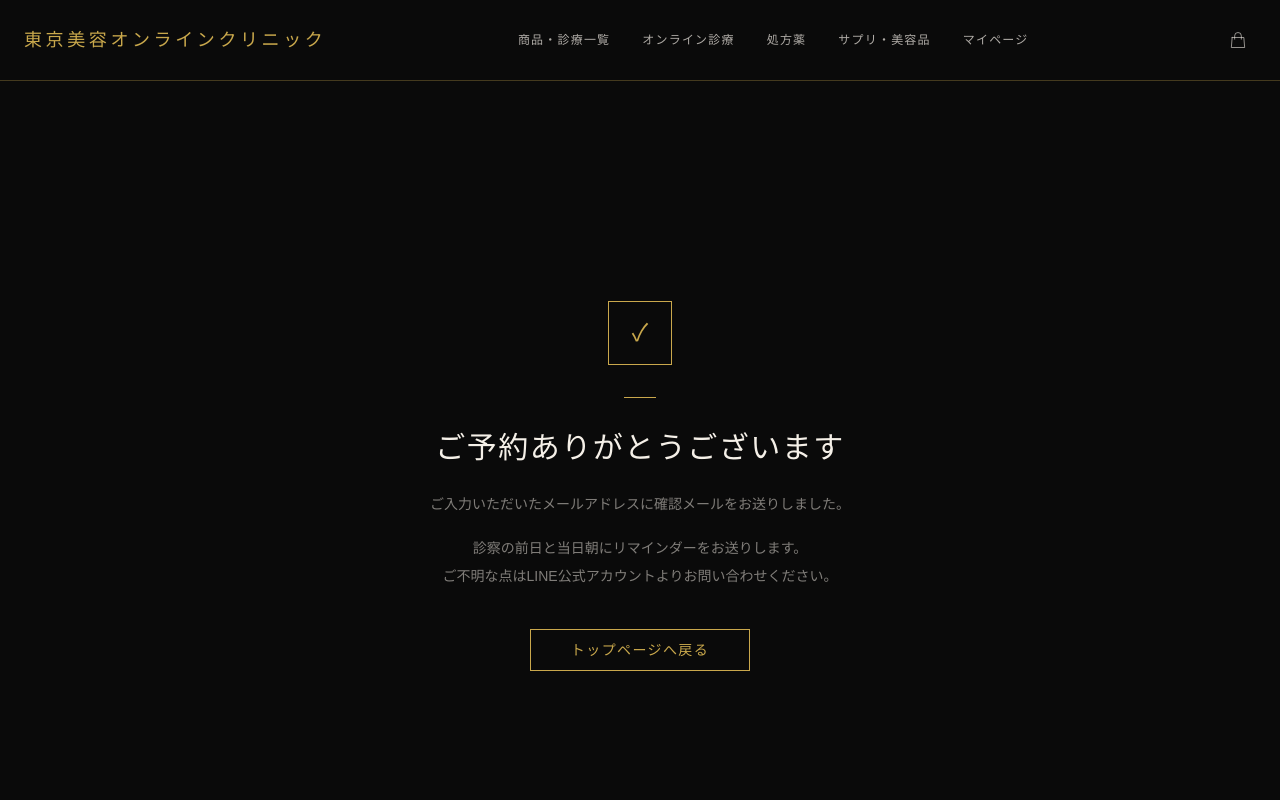
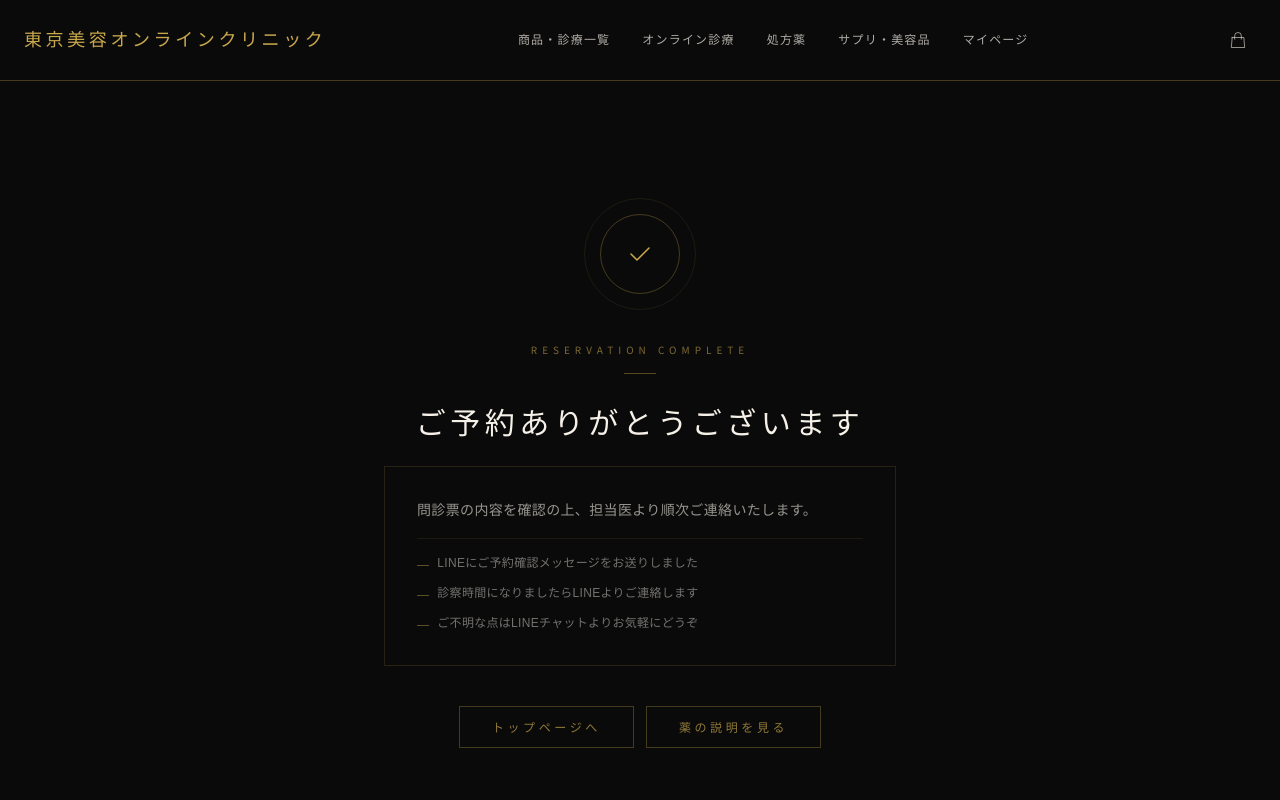
Before and after one commit to fumito2025-source/tokyo-beauty-online-clinic, a Next.js app: page /reservation/complete in a window 1280 px wide. Shown: the top 800 px of the page. Built offline with nearby package versions, Linux system fonts and the light colour scheme.

Commit message:
Add reservation complete page

```diff
--- a/src/app/reservation/complete/page.tsx
+++ b/src/app/reservation/complete/page.tsx
@@ -2,26 +2,60 @@ import Link from "next/link"
 
 export default function ReservationCompletePage() {
   return (
-    <div className="min-h-screen bg-clinic-black flex items-center justify-center py-20">
-      <div className="max-w-xl mx-auto px-4 text-center">
-        <div className="w-16 h-16 border border-clinic-gold flex items-center justify-center mx-auto mb-8">
-          <span className="text-clinic-gold text-2xl">✓</span>
+    <main className="min-h-screen bg-clinic-black flex items-center justify-center px-6">
+      <div className="max-w-lg w-full text-center">
+
+        {/* チェックマーク */}
+        <div className="relative mb-12">
+          <div className="w-20 h-20 border border-clinic-gold/30 rounded-full flex items-center justify-center mx-auto">
+            <svg viewBox="0 0 32 32" fill="none" className="w-8 h-8">
+              <path d="M7 16l6 6 12-12" stroke="#C9A84C" strokeWidth="1.5" strokeLinecap="round" strokeLinejoin="round"/>
+            </svg>
+          </div>
+          <div className="absolute top-1/2 left-1/2 -translate-x-1/2 -translate-y-1/2 w-28 h-28 border border-clinic-gold/10 rounded-full" />
         </div>
-        <div className="w-8 h-px bg-clinic-gold mx-auto mb-8" />
-        <h1 className="font-serif text-3xl text-clinic-offwhite tracking-wider mb-6">
+
+        <p className="text-[10px] tracking-[0.5em] text-clinic-gold/60 mb-4 font-sans">RESERVATION COMPLETE</p>
+        <div className="w-8 h-px bg-clinic-gold/40 mx-auto mb-8" />
+        <h1 className="font-serif font-light text-2xl md:text-3xl tracking-[0.15em] text-clinic-offwhite mb-6">
           ご予約ありがとうございます
         </h1>
-        <p className="text-clinic-offwhite/50 text-sm leading-loose mb-4">
-          ご入力いただいたメールアドレスに確認メールをお送りしました。
-        </p>
-        <p className="text-clinic-offwhite/50 text-sm leading-loose mb-12">
-          診察の前日と当日朝にリマインダーをお送りします。<br />
-          ご不明な点はLINE公式アカウントよりお問い合わせください。
-        </p>
-        <Link href="/" className="border border-clinic-gold text-clinic-gold px-10 py-3 text-sm tracking-widest font-serif hover:bg-clinic-gold hover:text-clinic-black transition-all">
-          トップページへ戻る
-        </Link>
+
+        <div className="border border-clinic-gold/15 p-8 mb-10 text-left space-y-4">
+          <p className="text-sm text-clinic-offwhite/60 leading-relaxed tracking-wide">
+            問診票の内容を確認の上、担当医より順次ご連絡いたします。
+          </p>
+          <div className="w-full h-px bg-clinic-gold/10" />
+          <div className="space-y-3">
+            {[
+              "LINEにご予約確認メッセージをお送りしました",
+              "診察時間になりましたらLINEよりご連絡します",
+              "ご不明な点はLINEチャットよりお気軽にどうぞ",
+            ].map((text) => (
+              <p key={text} className="text-xs text-clinic-offwhite/45 tracking-wide flex items-start gap-2">
+                <span className="text-clinic-gold/50 mt-0.5 flex-shrink-0">—</span>
+                {text}
+              </p>
+            ))}
+          </div>
+        </div>
+
+        <div className="flex flex-col sm:flex-row gap-3 justify-center">
+          <Link
+            href="/"
+            className="inline-flex items-center justify-center border border-clinic-gold/30 text-clinic-gold/70 hover:border-clinic-gold hover:text-clinic-gold px-8 py-3 text-xs tracking-[0.3em] font-sans transition-colors"
+          >
+            トップページへ
+          </Link>
+          <Link
+            href="/medication"
+            className="inline-flex items-center justify-center border border-clinic-gold/30 text-clinic-gold/70 hover:border-clinic-gold hover:text-clinic-gold px-8 py-3 text-xs tracking-[0.3em] font-sans transition-colors"
+          >
+            薬の説明を見る
+          </Link>
+        </div>
+
       </div>
-    </div>
+    </main>
   )
 }
```
